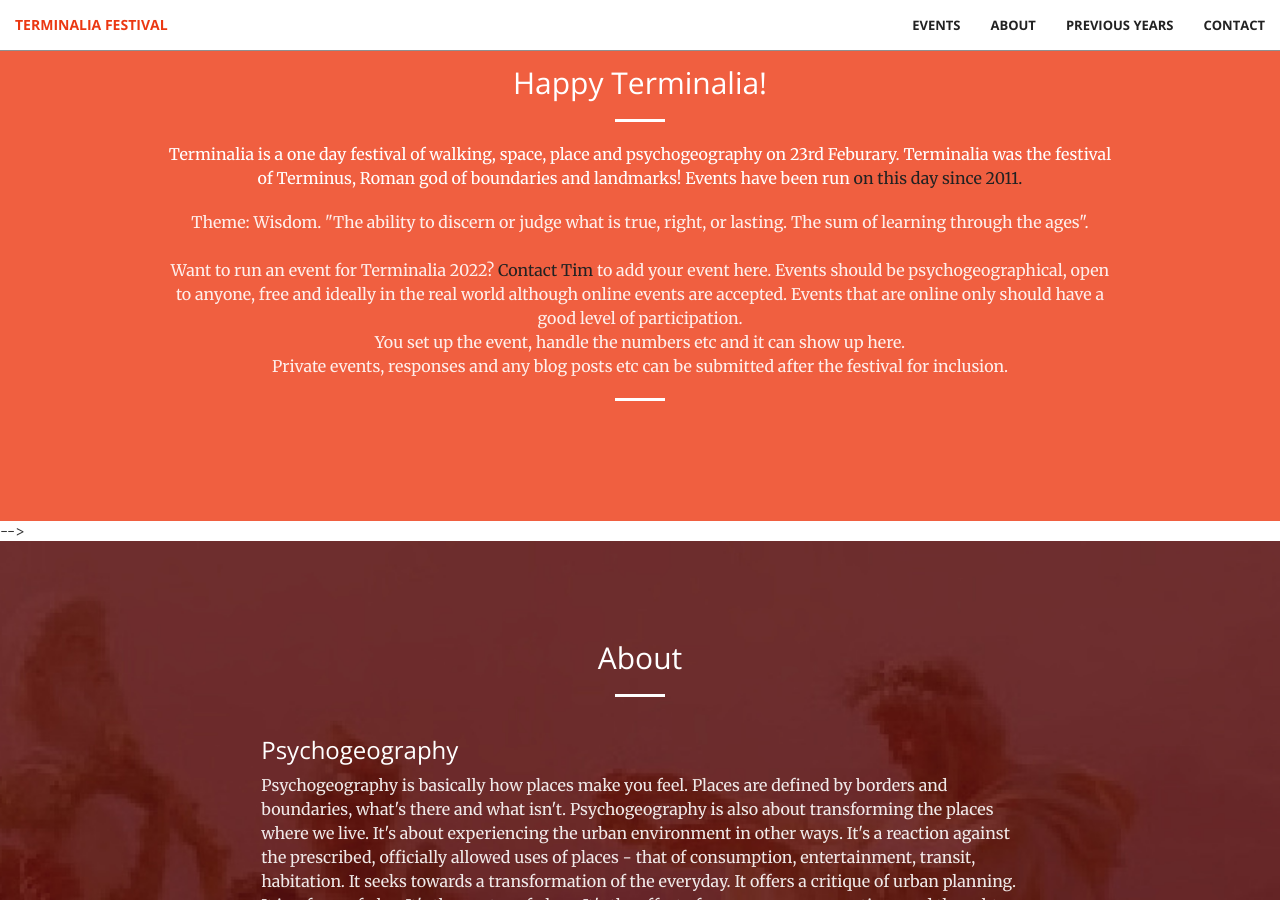
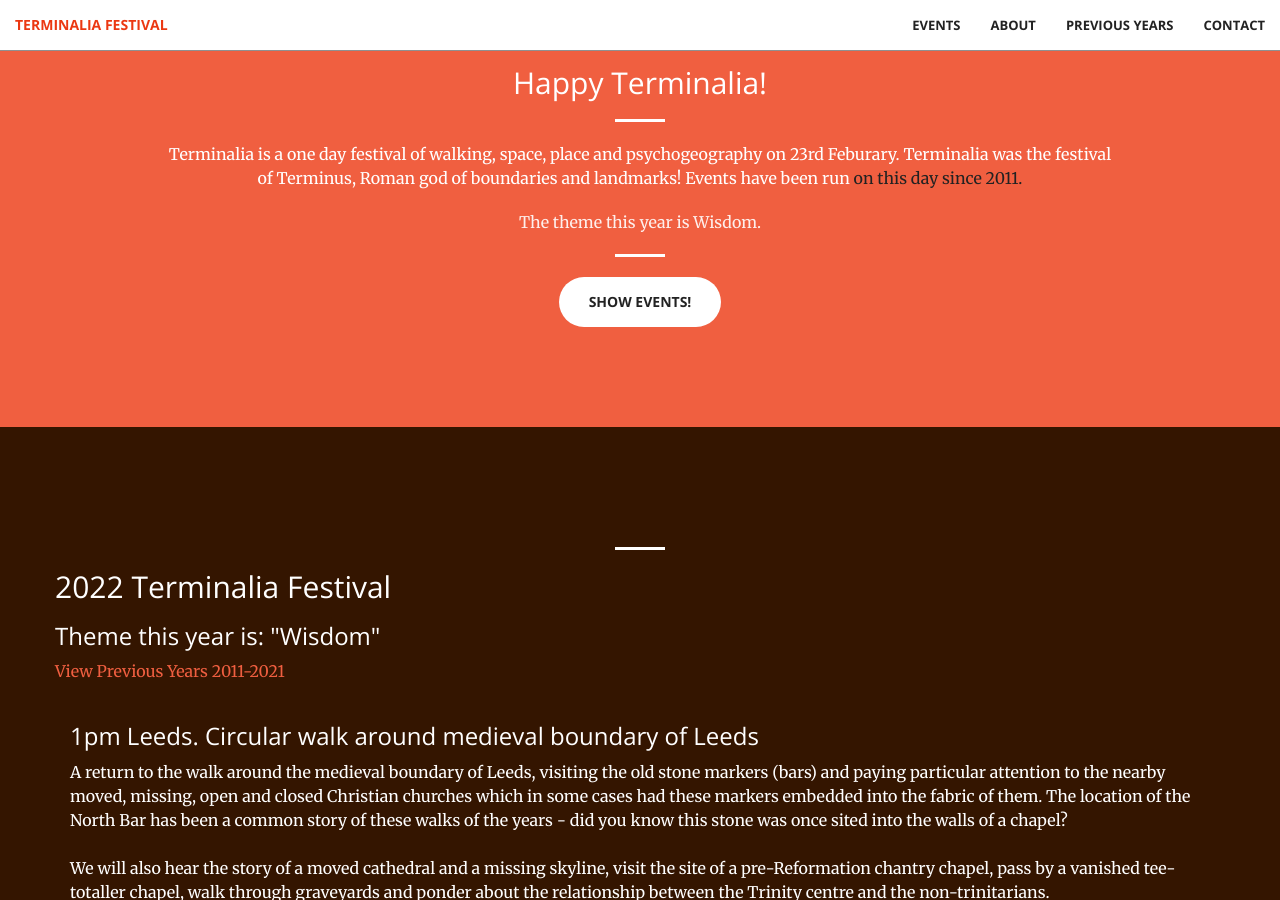
Before and after one commit to timwaters/terminalia, a Jekyll site: the page built from index.html, in a window 1280 px wide and 900 px high, scrolled down 934 px. Built offline with Jekyll 4.4.1, drawn with Linux system fonts in a browser that asks for light colours; some of the changed text lies outside the part shown.

Commit message:
add 2022 leeds

```diff
--- a/_includes/call-to-action.html
+++ b/_includes/call-to-action.html
@@ -7,18 +7,13 @@
                 <p>Terminalia is a one day festival of walking, space, place and psychogeography on 23rd Feburary. Terminalia was the festival of Terminus, Roman god of boundaries and landmarks! Events have been run <a class="dark" href="/past">on this day since 2011.</a>
                 </p>
                 <p class="text-faded">
-                   Theme: Wisdom. "The ability to discern or judge what is true, right, or lasting. The sum of learning through the ages".
-                    <br />
-                    <br />
-                    Want to run an event for Terminalia 2022? <a class="dark" href="#contact">Contact Tim</a> to add your event here. Events should be psychogeographical, open to anyone, free and ideally in the real world although online events are accepted. Events that are online only should have a good level of participation.<br />
-                    You set up the event, handle the numbers etc and it can show up here. <br />
-                    Private events, responses and any blog posts etc can be submitted after the festival for inclusion.
+                   The theme this year is Wisdom.
                 </p>
 
 
                 <hr class="light">
-<!--
-                <a href="#events" class="btn btn-default btn-xl">Show Events!</a> -->
+
+                <a href="#events" class="btn btn-default btn-xl">Show Events!</a>
 
             </div>
         </div>
--- a/_includes/events.html
+++ b/_includes/events.html
@@ -6,29 +6,38 @@
         <hr class="light">
         <h2 class="section-heading">2022 Terminalia Festival </h2>
 
-        <h3>Theme is Wisdom</h3>
+        <h3>Theme this year is: "Wisdom"</h3>
 
 
         <p class="text">
-          <a class="" href="/past">View Previous Years 2011-2022</a>
+          <a class="" href="/past">View Previous Years 2011-2021</a>
         </p>
-
 
 
 
 
         <div class="col-lg-12 col-lg-offset-0 text-left event">
 
-          <h3> </h3>
+          <h3>1pm Leeds. Circular walk around medieval boundary of Leeds </h3>
 
 
           <p class="text">
+            A return to the walk around the medieval boundary of Leeds, visiting the old stone markers (bars) and paying particular attention to the nearby
+             moved, missing, open and closed Christian churches which in some cases had these markers embedded into the fabric of them. The location of the North Bar has been a common story of these walks of the years - did you know this stone was once sited into the walls of a chapel?
+            <br />  <br />
+            We will also hear the story of a moved cathedral and a missing skyline, visit the site of a pre-Reformation chantry chapel, pass by a vanished tee-totaller chapel, walk through graveyards and ponder about the relationship between the Trinity centre and the non-trinitarians.
+            <br />        <img src="img/past/2022/terminalia2021.png" height="200px" /><br />
+            Responding to the theme of wisdom - it could be said that wisdom is a kind of applied and passed-down meaning to life - about the relationship between the spiritual life and the material world.  A church reflects this as a geographical boundary marker and a meeting place of above and below.
+
 
           </p>
           <p class="text-faded">
 
+            Meet at 1pm in the beer garden (or inside if weather) of the Lamb & Flag pub by Leeds Minster. Look for the man with the bamboo cane walking stick.
+            <br />
+            This circular walk around the centre of Leeds usually takes around 2 to 3 hours and there's a few steps in places, so participants should be reasonably fit. Bring warm clothes if cold.  <a href="https://www.eventbrite.com/e/terminalia-circular-walk-around-medieval-boundary-of-leeds-tickets-260996586817">Sign up on Eventbrite</a> or <a href="https://www.facebook.com/events/1571965779828113/">on Facebook </a>
           </p>
-
+        </div>
 
 
  <!--
--- a/_includes/header.html
+++ b/_includes/header.html
@@ -6,8 +6,8 @@
 
             <p>A one day festival of psychogeography on 23rd February each year with a number of free events across the UK and the world!</p>
             <p>The theme this year is Wisdom.</p>
-            <a href="#more" class="btn btn-primary btn-xl page-scroll">Add Your Event</a>
-            <!-- <a href="#events" class="btn btn-primary btn-xl page-scroll">Events</a> -->
+           <!--  <a href="#more" class="btn btn-primary btn-xl page-scroll">Add Your Event</a> -->
+            <a href="#events" class="btn btn-primary btn-xl page-scroll">Events</a>
         </div>
     </div>
 </header>
--- a/_layouts/front.html
+++ b/_layouts/front.html
@@ -7,7 +7,7 @@
   {% include nav.html %}
   {% include header.html %}
   {% include call-to-action.html %}
-  <!-- {% include events.html %} -->
+  {% include events.html %}
   {% include about.html %}
   {% include past.html %}
   {% include contact.html %}
```
Also changed, not shown: img/past/2022/terminalia2021.png (added).
